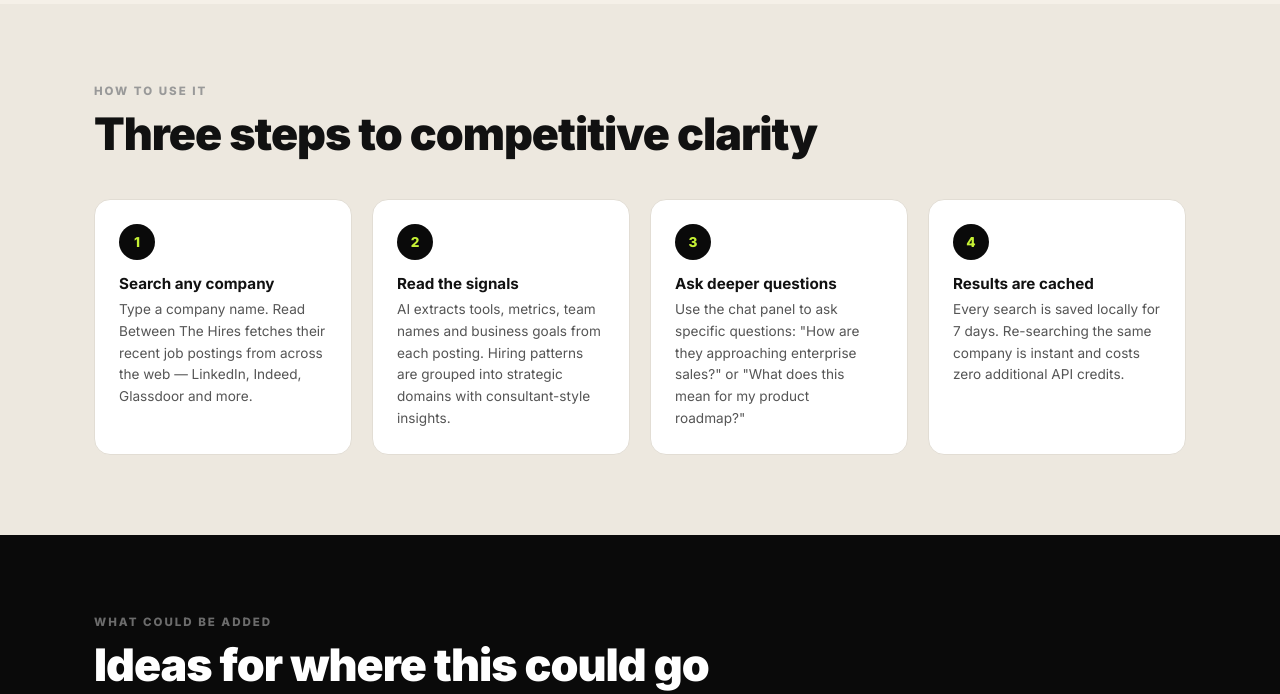
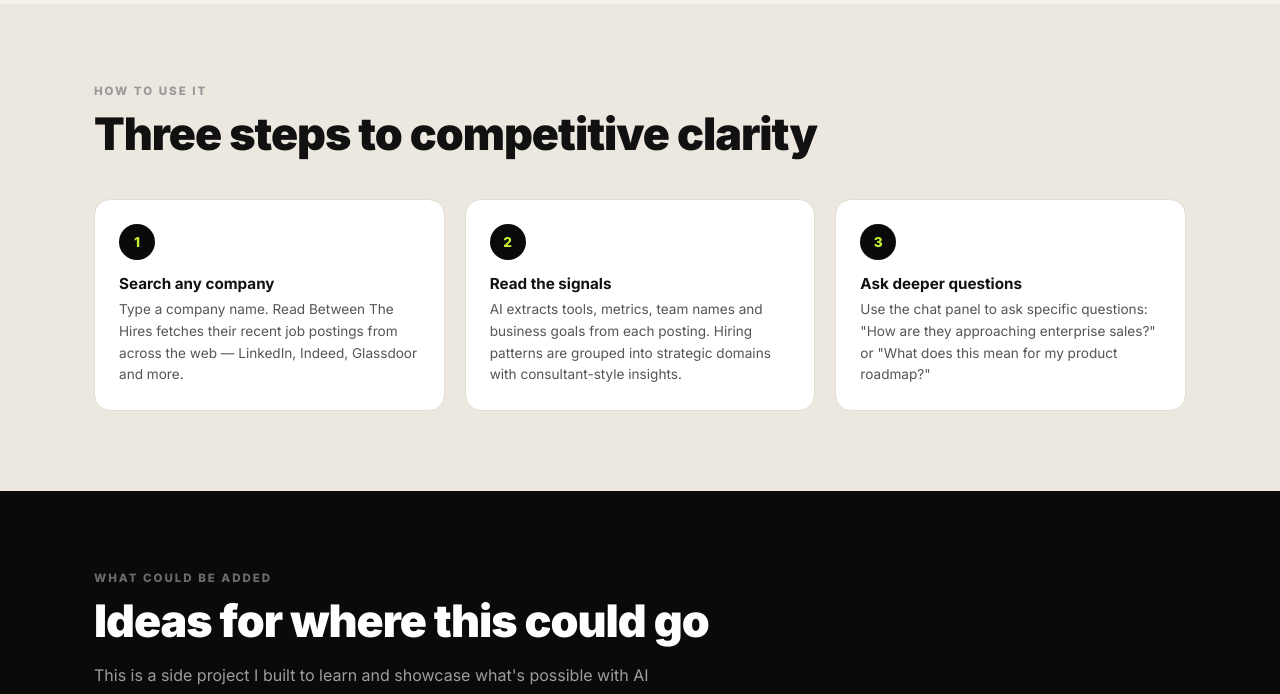
Before and after one commit to sath-commits/Compete_strategy, a Flask app: page / in a window 1280 px wide. Shown: the part 1214-1908 px from the top of the page. Run offline with Flask 3, Linux system fonts and the light colour scheme; data that the repository does not hold is empty.

Commit message:
Remove 'Results are cached' step from How to Use section
Co-Authored-By: Claude Sonnet 4.6 <noreply@anthropic.com>

```diff
--- a/templates/index.html
+++ b/templates/index.html
@@ -699,11 +699,6 @@
         <div class="step-title">Ask deeper questions</div>
         <div class="step-desc">Use the chat panel to ask specific questions: "How are they approaching enterprise sales?" or "What does this mean for my product roadmap?"</div>
       </div>
-      <div class="step-card">
-        <div class="step-num">4</div>
-        <div class="step-title">Results are cached</div>
-        <div class="step-desc">Every search is saved locally for 7 days. Re-searching the same company is instant and costs zero additional API credits.</div>
-      </div>
     </div>
   </div>
 </section>
```
